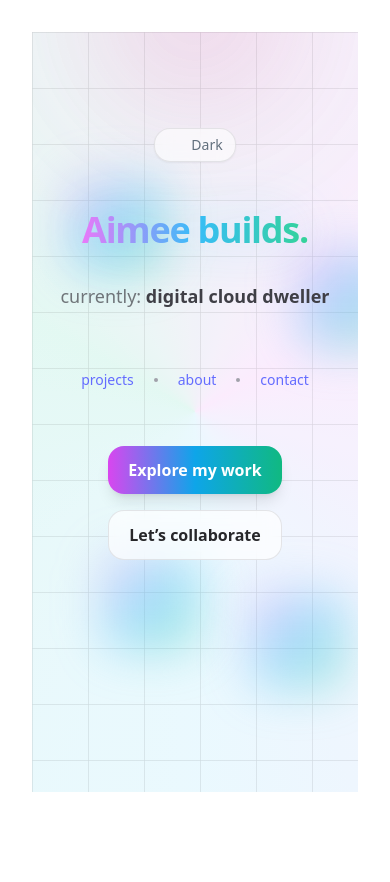
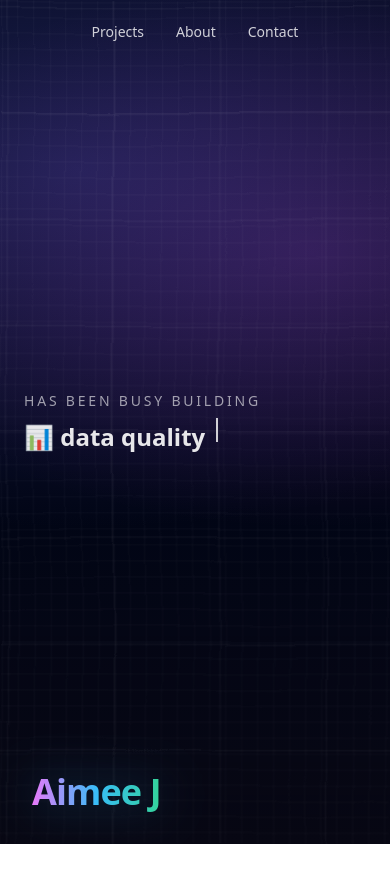
Before and after one commit to Mantablast/aimee, a React (Vite) app: page / in a window 390 px wide. Shown: the top 882 px of the page. After the commit the page ends 844 px from the top, so only its background shows below. Built offline with nearby package versions, Linux system fonts and the light colour scheme.

Commit message:
First new pass at animated background grid, changed text animation to typed no-wrap text. -AJ

```diff
--- a/package.json
+++ b/package.json
@@ -12,7 +12,8 @@
   "dependencies": {
     "framer-motion": "^12.23.12",
     "react": "^19.1.1",
-    "react-dom": "^19.1.1"
+    "react-dom": "^19.1.1",
+    "strip-comments": "^2.0.1"
   },
   "devDependencies": {
     "@eslint/js": "^9.33.0",
--- a/src/App.jsx
+++ b/src/App.jsx
@@ -1,21 +1,5 @@
-import { useState } from 'react'
-import reactLogo from './assets/react.svg'
-import viteLogo from '/vite.svg'
-import './App.css'
 import Hero from './components/Hero'
-
-function App() {
-  const [count, setCount] = useState(0)
-
-  return (
-    <>
-      <Hero />
-            {/* add more sections later */}
-            <section id="projects" className="min-h-[60vh]" />
-            <section id="about" className="min-h-[60vh]" />
-            <section id="contact" className="min-h-[60vh]" />
-    </>
-  )
+import Landing from "./components/Landing";
+export default function App() {
+  return <Landing />
 }
-
-export default App
--- a/src/components/Hero.jsx
+++ b/src/components/Hero.jsx
@@ -1,13 +1,22 @@
 import { useEffect, useMemo, useState } from "react";
 import { motion, AnimatePresence } from "framer-motion";
-
+{/* I will keep the older version for a while just in case */}
 const ROLES = [
-  "award‑winning QA tester",
+  "award-winning data quality analyst",
   "tech pipeline builder",
   "digital cloud dweller",
-  "data quality engineer",
-  "test automation engineer"
+  "QA engineer",
+  "test automator",
+  "front-end web dev",
+  "problem solver",
 ];
+
+const HOW_I_WORK = [
+  "express and demonstrate impacts of critical changes",
+  "find silent errors and make them known",
+  "retrieve what devs need to do their work",
+];
+
 
 function useCycleWords(words, intervalMs = 2200) {
   const list = useMemo(() => words.filter(Boolean), [words]);
@@ -20,7 +29,9 @@ function useCycleWords(words, intervalMs = 2200) {
 }
 
 function ThemeToggle() {
-  const [isDark, setIsDark] = useState(() => document.documentElement.classList.contains("dark"));
+  const [isDark, setIsDark] = useState(() =>
+    document.documentElement.classList.contains("dark")
+  );
   useEffect(() => {
     const root = document.documentElement;
     if (isDark) root.classList.add("dark");
@@ -30,10 +41,13 @@ function ThemeToggle() {
     <button
       aria-label="Toggle theme"
       onClick={() => setIsDark((v) => !v)}
-      className="group inline-flex items-center gap-2 rounded-2xl border px-3 py-1.5 text-sm font-medium shadow-sm backdrop-blur transition hover:shadow-md border-zinc-300/60 bg-white/60 dark:bg-zinc-800/60 dark:border-zinc-700/60">
+      className="group inline-flex items-center gap-2 rounded-2xl border px-3 py-1.5 text-sm font-medium shadow-sm backdrop-blur transition hover:shadow-md border-zinc-300/60 bg-white/60 dark:bg-zinc-800/60 dark:border-zinc-700/60"
+    >
       <span className="i-lucide-sun h-4 w-4 dark:hidden" />
       <span className="i-lucide-moon h-4 w-4 hidden dark:inline" />
-      <span className="opacity-70 group-hover:opacity-100 transition">{isDark ? "Light" : "Dark"}</span>
+      <span className="opacity-70 group-hover:opacity-100 transition">
+        {isDark ? "Light" : "Dark"}
+      </span>
     </button>
   );
 }
@@ -42,18 +56,18 @@ export default function Hero() {
   const word = useCycleWords(ROLES);
 
   return (
-    <section className="relative min-h-[90svh] overflow-hidden">
-      {/* BG layers */}
+    <section className="relative min-h-screen w-full overflow-hidden">
       <GradientBackdrop />
       <GridOverlay />
 
-      {/* Expand content size TODO */}
-      <div className="relative z-10 mx-auto flex max-w-7xl flex-col items-center gap-8 px-6 pt-24 text-center sm:pt-32">
-        <ThemeToggle />
+      <div className="relative z-10 flex min-h-screen w-full flex-col items-center justify-center gap-8 px-6 text-center">
+        <div className="absolute left-6 top-6">
+          <ThemeToggle />
+        </div>
 
-        <h1 className="mt-4 font-extrabold tracking-tight">
+        <h1 className="mt-8 font-extrabold tracking-tight text-center">
           <span className="block text-4xl sm:text-6xl md:text-7xl text-transparent bg-clip-text bg-gradient-to-r from-fuchsia-400 via-sky-400 to-emerald-400 drop-shadow-[0_0_30px_rgba(56,189,248,0.35)]">
-            Aimee builds.
+            Aimee builds beautiful, useful things
           </span>
         </h1>
 
@@ -68,25 +82,22 @@ export default function Hero() {
               className="mx-auto max-w-2xl text-balance text-lg sm:text-xl md:text-2xl text-zinc-700 dark:text-zinc-300"
             >
               <span className="opacity-70">currently: </span>
-              <span className="font-semibold">
-                {word}
-              </span>
+              <span className="font-semibold">{word}</span>
             </motion.p>
           </AnimatePresence>
         </div>
 
-        <div className="mt-2 flex flex-wrap items-center justify-center gap-3 text-sm text-zinc-600 dark:text-zinc-400">
+        <nav className="mt-2 flex flex-wrap items-center justify-center gap-3 text-sm text-zinc-600 dark:text-zinc-400">
           <HoverLink href="#projects">projects</HoverLink>
           <Dot />
           <HoverLink href="#about">about</HoverLink>
           <Dot />
           <HoverLink href="#contact">contact</HoverLink>
-        </div>
+        </nav>
 
         <CTAButtons />
       </div>
 
-      {/* Parallax isn't dead!!!  Reinstall animator*/}
       <ParallaxBits />
     </section>
   );
@@ -112,25 +123,24 @@ function CTAButtons() {
 }
 
 function Dot() {
-  return <span className="mx-1 inline-block h-1 w-1 rounded-full bg-zinc-400 dark:bg-zinc-600" />;
+  return (
+    <span className="mx-1 inline-block h-1 w-1 rounded-full bg-zinc-400 dark:bg-zinc-600" />
+  );
 }
 
 function HoverLink({ href, children }) {
   return (
-    <a
-      href={href}
-      className="relative px-1 transition hover:brightness-110"
-    >
+    <a href={href} className="relative px-1 transition hover:brightness-110">
       <span className="relative z-10">{children}</span>
-      <span className="absolute -bottom-0.5 left-0 right-0 h-[2px] origin-left scale-x-0 rounded bg-gradient-to-r from-fuchsia-400 via-sky-400 to-emerald-400 transition will-change-transform group-hover:scale-x-100 peer-hover:scale-x-100 hover:scale-x-100" />
+      <span className="absolute -bottom-0.5 left-0 right-0 h-[2px] origin-left scale-x-0 rounded bg-gradient-to-r from-fuchsia-400 via-sky-400 to-emerald-400 transition hover:scale-x-100" />
     </a>
   );
 }
 
+
 function GradientBackdrop() {
   return (
     <div aria-hidden className="pointer-events-none absolute inset-0 -z-10">
-      {/* glow */}
       <div className="absolute -top-1/3 left-1/2 h-[120vmin] w-[120vmin] -translate-x-1/2 rounded-full bg-[radial-gradient(closest-side,rgba(236,72,153,0.35),transparent_60%)] blur-3xl" />
       <div className="absolute inset-0 bg-[conic-gradient(from_180deg_at_50%_50%,rgba(56,189,248,0.18),rgba(16,185,129,0.18),rgba(217,70,239,0.18),rgba(56,189,248,0.18))] opacity-70" />
       <div className="absolute inset-0 bg-white/50 dark:bg-black/40 mix-blend-soft-light" />
@@ -140,7 +150,10 @@ function GradientBackdrop() {
 
 function GridOverlay() {
   return (
-    <div aria-hidden className="pointer-events-none absolute inset-0 -z-10 opacity-[0.12] dark:opacity-[0.18]">
+    <div
+      aria-hidden
+      className="pointer-events-none absolute inset-0 -z-10 opacity-[0.12] dark:opacity-[0.18]"
+    >
       <div className="absolute inset-0 bg-[linear-gradient(to_right,rgba(0,0,0,0.6)_1px,transparent_1px),linear-gradient(to_bottom,rgba(0,0,0,0.6)_1px,transparent_1px)] bg-[size:56px_56px]" />
     </div>
   );
@@ -148,10 +161,10 @@ function GridOverlay() {
 
 function ParallaxBits() {
   const bits = [
-    { x: "10%", y: "20%", s: 1.0 },
-    { x: "80%", y: "30%", s: 0.8 },
-    { x: "20%", y: "70%", s: 1.2 },
-    { x: "65%", y: "75%", s: 1.0 }
+    { x: "10%", y: "20%" },
+    { x: "80%", y: "30%" },
+    { x: "20%", y: "70%" },
+    { x: "65%", y: "75%" },
   ];
   return (
     <div aria-hidden className="absolute inset-0 -z-10">
--- /dev/null
+++ b/src/components/Landing.jsx
@@ -0,0 +1,170 @@
+import { useEffect, useMemo, useRef, useState } from "react";
+
+const PHRASES = [
+  "🍄 test pipelines",
+  "📊 data quality tools",
+  "🌐 web apps",
+  "🤖 automation scripts",
+  "➡️ ETL workflows",
+  "🔗 API test collections",
+  "📈 dashboards",
+  "🔨 remediation tools for fixing training data",
+  "🤝 sample sets for awesome co-workers",
+  "🧪 regression tests and data validation suites",
+  "✏️ solutions to tricky problems",
+  "😎 cool stuff",
+  "📁 projects driven by curiosity",
+  "🚨 alerts for silent errors occurring in production",
+  "⛏️ tools that support dev work",
+  "⚙️ tools that save companies mega stacks of money"
+];
+
+const NAV = [
+  { href: "#projects", label: "Projects" },
+  { href: "#about",    label: "About" },
+  { href: "#contact",  label: "Contact" },
+];
+
+
+function useTypewriter(words, speed = 60, pause = 1200) {
+  const list = useMemo(() => words.filter(Boolean), [words]);
+  const [i, setI] = useState(0);
+  const [text, setText] = useState("");
+  const [deleting, setDeleting] = useState(false);
+  const timer = useRef(null);
+
+  useEffect(() => {
+    const current = list[i % list.length] ?? "";
+    const doneTyping = text === current;
+    const doneDeleting = deleting && text === "";
+
+    const tick = () => {
+      if (!deleting) {
+        setText(current.slice(0, text.length + 1));
+      } else {
+        setText(current.slice(0, text.length - 1));
+      }
+    };
+
+    clearTimeout(timer.current);
+    if (!deleting && !doneTyping) {
+      timer.current = setTimeout(tick, speed);
+    } else if (!deleting && doneTyping) {
+      timer.current = setTimeout(() => setDeleting(true), pause);
+    } else if (deleting && !doneDeleting) {
+      timer.current = setTimeout(tick, speed * 0.6);
+    } else if (doneDeleting) {
+      setDeleting(false);
+      setI((n) => (n + 1) % list.length);
+    }
+
+    return () => clearTimeout(timer.current);
+  }, [deleting, i, list, pause, speed, text]);
+
+  return text;
+}
+
+export default function Landing() {
+  const typed = useTypewriter(PHRASES);
+
+  return (
+    <section className="relative min-h-screen w-full overflow-hidden text-white">
+      <DarkBackdrop />
+      <header className="pointer-events-auto absolute inset-x-0 top-0 z-20">
+        <nav className="mx-auto flex h-16 items-center justify-center gap-8 px-6">
+          {NAV.map((n) => (
+            <a
+              key={n.href}
+              href={n.href}
+              className="text-sm font-medium text-white/80 hover:text-white transition"
+            >
+              {n.label}
+            </a>
+          ))}
+        </nav>
+      </header>
+
+      {/* typing up tasks */}
+      <div className="relative z-10 mx-auto flex min-h-screen w-full items-center">
+        <div className="w-full px-6 md:px-12">
+          <div className="max-w-3xl">
+            <p className="mb-2 text-sm uppercase tracking-[0.2em] text-white/60">
+            has been busy building
+            </p>
+            <h2 className="text-2xl sm:text-3xl md:text-4xl font-semibold text-white/90">
+              <span className="align-middle whitespace-nowrap">{typed}</span>
+              <span className="ml-1 inline-block h-[1em] w-[2px] translate-y-[-2px] animate-caret bg-white/80" />
+            </h2>
+          </div>
+        </div>
+      </div>
+
+
+      <div className="pointer-events-none absolute bottom-8 left-6 z-10 px-2 sm:left-10 sm:bottom-10">
+        <h1 className="select-none text-4xl sm:text-6xl md:text-7xl font-extrabold tracking-tight text-transparent bg-clip-text bg-gradient-to-r from-fuchsia-400 via-sky-400 to-emerald-400 drop-shadow-[0_0_24px_rgba(56,189,248,0.35)]">
+          Aimee&nbsp;J
+        </h1>
+      </div>
+    </section>
+  );
+}
+
+function DarkBackdrop() {
+  return (
+    <div aria-hidden className="absolute inset-0 -z-10">
+      <div className="absolute inset-0 bg-[radial-gradient(1200px_600px_at_20%_20%,rgba(99,102,241,0.25),transparent_60%),radial-gradient(900px_500px_at_80%_30%,rgba(217,70,239,0.2),transparent_55%),linear-gradient(180deg,rgba(2,6,23,1)_0%,rgba(2,6,23,1)_60%,rgba(10,10,26,1)_100%)]" />
+
+      {/* hologram grids  */}
+      <div
+        className="absolute inset-0 pointer-events-none"
+        style={{ filter: "url(#grid-warp)" }}
+      >
+        {/* layer 1 */}
+        <div className="absolute inset-0 bg-grid opacity-[0.14] mix-blend-screen" />
+        {/* layer 2 */}
+        <div className="absolute inset-0 bg-grid-2 opacity-[0.10] mix-blend-screen" />
+      </div>
+
+      {/* vignette */}
+      <div className="absolute inset-0 bg-gradient-to-b from-transparent via-transparent to-black/25" />
+      <svg className="absolute h-0 w-0">
+        <defs>
+          <filter id="grid-warp" x="0%" y="0%" width="100%" height="100%">
+            <feTurbulence
+              type="fractalNoise"
+              baseFrequency="0.003 0.004"
+              numOctaves="2"
+              seed="2"
+              result="noise"
+            >
+              {/* ripple */}
+              <animate
+                attributeName="baseFrequency"
+                values="0.003 0.004; 0.004 0.003; 0.003 0.004"
+                dur="70s"
+                repeatCount="indefinite"
+              />
+            </feTurbulence>
+
+
+            <feDisplacementMap
+              in="SourceGraphic"
+              in2="noise"
+              scale="8"
+              xChannelSelector="R"
+              yChannelSelector="G"
+            >
+                {/* pulse */}
+              <animate
+                attributeName="scale"
+                values="6; 10; 7; 12; 6"
+                dur="85s"
+                repeatCount="indefinite"
+              />
+            </feDisplacementMap>
+          </filter>
+        </defs>
+      </svg>
+    </div>
+  );
+}
--- a/src/index.css
+++ b/src/index.css
@@ -1,22 +1,69 @@
+html, body, #root {
+  height: 100%;
+}
 @tailwind base;
 @tailwind components;
 @tailwind utilities;
 
-:root {
-  font-family: system-ui, Avenir, Helvetica, Arial, sans-serif;
-  line-height: 1.5;
-  font-weight: 400;
-
-  color-scheme: light dark;
-  color: rgba(255, 255, 255, 0.87);
-  background-color: #242424;
-
-  font-synthesis: none;
-  text-rendering: optimizeLegibility;
-  -webkit-font-smoothing: antialiased;
-  -moz-osx-font-smoothing: grayscale;
+.bg-grid {
+  background-image:
+    linear-gradient(to right, rgba(255,255,255,0.45) 1px, transparent 1px),
+    linear-gradient(to bottom, rgba(255,255,255,0.45) 1px, transparent 1px);
+  background-size: 106px 106px;
+  animation: grid-drift 90s ease-in-out infinite;
+  will-change: background-position, transform;
 }
 
+
+.bg-grid-2 {
+  background-image:
+    linear-gradient(to right, rgba(255,255,255,0.35) 1px, transparent 1px),
+    linear-gradient(to bottom, rgba(255,255,255,0.35) 1px, transparent 1px);
+  background-size: 16px 16px;
+  background-position: 28px 28px, 28px 28px;
+  animation: grid-drift-2 110s cubic-bezier(.4,0,.2,1) infinite;
+  will-change: background-position, transform;
+}
+
+
+@keyframes grid-drift {
+  0%   { background-position: 0px 0px, 0px 0px; transform: skew(0deg,0deg) scale(1); }
+  20%  { background-position: 40px 40px, 40px 40px; transform: skew(0.25deg,0.25deg) scale(1.01); }
+  50%  { background-position: 80px 80px, 80px 80px; transform: skew(-0.35deg,-0.35deg) scale(1.02); }
+  70%  { background-position: 120px 120px, 120px 120px; transform: skew(0.2deg,-0.2deg) scale(1.015); }
+  100% { background-position: 0px 0px, 0px 0px; transform: skew(0deg,0deg) scale(1); }
+}
+
+
+@keyframes grid-drift-2 {
+  0%   { background-position: 28px 28px, 28px 28px; transform: skew(0deg,0deg) scale(1); }
+  25%  { background-position: 68px 68px, 68px 68px; transform: skew(-0.25deg,0.25deg) scale(1.012); }
+  55%  { background-position: 108px 108px,108px 108px; transform: skew(0.35deg,-0.35deg) scale(1.018); }
+  85%  { background-position: 148px 148px,148px 148px; transform: skew(-0.2deg,-0.1deg) scale(1.01); }
+  100% { background-position: 28px 28px, 28px 28px; transform: skew(0deg,0deg) scale(1); }
+}
+
+
+@media (prefers-reduced-motion: reduce) {
+  [style*="url(#grid-warp)"] { filter: none !important; }
+}
+
+
+
+body {
+  margin: 0;
+  display: flex;
+  place-items: center;
+  min-width: 320px;
+  min-height: 100vh;
+}
+#root {
+  width: 100%;
+  max-width: none;
+  margin: 0;
+  padding: 0;
+  text-align: initial;
+}
 a {
   font-weight: 500;
   color: #646cff;
@@ -25,20 +72,10 @@ a {
 a:hover {
   color: #535bf2;
 }
-
-body {
-  margin: 0;
-  display: flex;
-  place-items: center;
-  min-width: 320px;
-  min-height: 100vh;
-}
-
 h1 {
   font-size: 3.2em;
   line-height: 1.1;
 }
-
 button {
   border-radius: 8px;
   border: 1px solid transparent;
@@ -57,11 +94,10 @@ button:focus,
 button:focus-visible {
   outline: 4px auto -webkit-focus-ring-color;
 }
-
 @media (prefers-color-scheme: light) {
   :root {
-    color: #213547;
-    background-color: #ffffff;
+    color: ##4915b0;
+    background-color: ##57f2ed;
   }
   a:hover {
     color: #747bff;
@@ -70,3 +106,28 @@ button:focus-visible {
     background-color: #f9f9f9;
   }
 }
+
+/* Blinky */
+@keyframes caret {
+  0%, 40% { opacity: 1; }
+  50%, 100% { opacity: 0; }
+}
+.animate-caret { animation: caret 1s steps(1, end) infinite; }
+
+/* drift and warp */
+@keyframes grid-drift {
+  0%   { background-position: 0px 0px, 0px 0px; transform: skew(0deg,0deg) scale(1); }
+  25%  { background-position: 60px 60px, 60px 60px; transform: skew(0.3deg,0.3deg) scale(1.02); }
+  50%  { background-position: 120px 120px, 120px 120px; transform: skew(0deg,0deg) scale(1.01); }
+  75%  { background-position: 60px 60px, 60px 60px; transform: skew(-0.3deg,-0.3deg) scale(1.02); }
+  100% { background-position: 0px 0px, 0px 0px; transform: skew(0deg,0deg) scale(1); }
+}
+
+@media (prefers-reduced-motion: reduce) {
+  [style*="grid-drift"] { animation: none !important; }
+}
+
+.debug {
+  opacity: 0.25 !important;
+  mix-blend-mode: normal !important;
+}
--- a/tailwind.config.js
+++ b/tailwind.config.js
@@ -1,4 +1,4 @@
-/** @type {import('tailwindcss').Config} */
+
 export default {
   darkMode: 'class',
   content: ['./index.html', './src/**/*.{js,jsx,ts,tsx}'],
```
Also changed, not shown: 1 other file (tests, documents, lock files or other folders).
